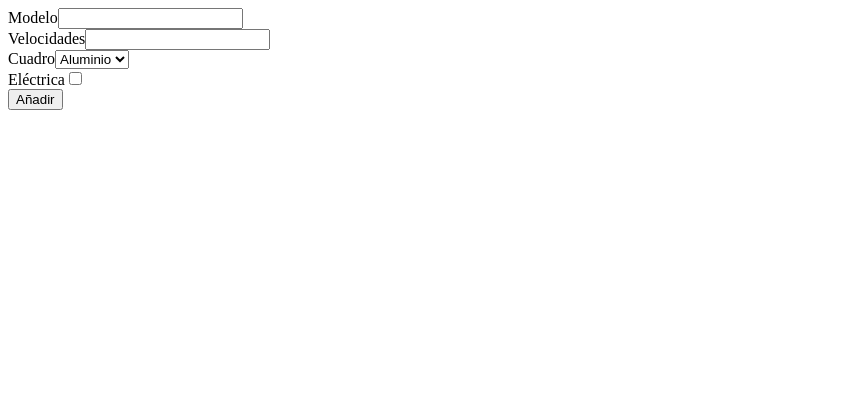
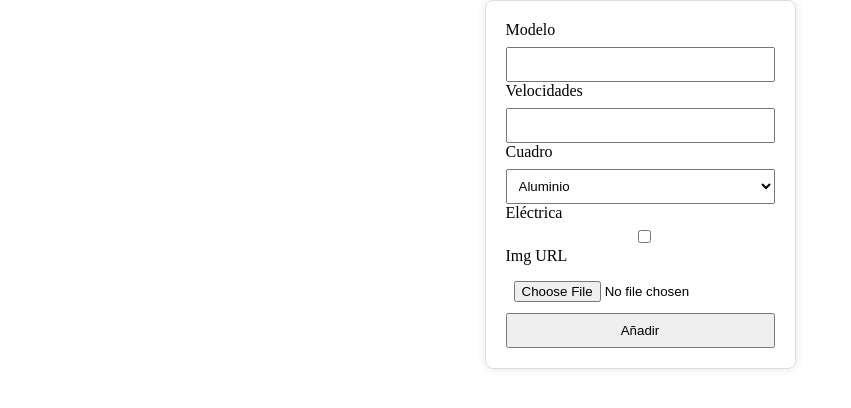
Before and after one commit to SarayAnta/proyecto05-museo, a React (Vite) app: page /NewItem in a window 1280 px wide. Shown: the top 408 px of the page, without its empty margins (0-851 px from the left). Built offline with nearby package versions, Linux system fonts and the light colour scheme.

Commit message:
css new item

```diff
--- a/src/App.jsx
+++ b/src/App.jsx
@@ -1,6 +1,6 @@
 import React from 'react';
 import Nav from './components/Nav';
-import NewItem from './components/NewItem';
+import NewItem from './components/newitem/NewItem';
 
 const App = () => {
   return (
--- /dev/null
+++ b/src/components/newitem/NewItem.css
@@ -0,0 +1,27 @@
+body {
+    margin: 0;
+    display: flex;
+    justify-content: center;
+}
+
+form {
+    max-width: 400px;
+    max-height: 500px;
+    margin: auto;
+    padding: 20px;
+    border: 1px solid #ddd;
+    border-radius: 8px;
+    box-shadow: 0 0 10px rgba(0, 0, 0, 0.1);
+  }
+
+label {
+    display: block;
+    margin-bottom: 5px;
+  }
+
+  input, select {
+    width: 100%;
+    padding: 8px;
+    margin-top: 3px;
+    box-sizing: border-box;
+  }
--- a/src/components/NewItem.jsx
+++ b/src/components/newitem/NewItem.jsx
@@ -1,5 +1,6 @@
 import React from 'react';
 import { useForm } from "react-hook-form";
+import './newitem.css';
 
 const NewItem = () => {
 
@@ -10,7 +11,7 @@ const NewItem = () => {
     }
 
     return(
-    <>
+    <div>
         <form onSubmit={handleSubmit(onSubmit)}>
             <div>
                 <label>Modelo</label>
@@ -33,9 +34,16 @@ const NewItem = () => {
                 <label>Eléctrica</label>
                 <input type="checkbox" {...register('eléctrica')} />
             </div>
+            <div>
+                <label htmlFor="imageUpload">Img URL</label>
+                <input
+                type="file"
+                accept="image/*"
+                />
+            </div>
             <input type="submit" value="Añadir"/>
         </form>
-    </>
+    </div>
 )}
 
 export default NewItem;
--- a/src/router/router.jsx
+++ b/src/router/router.jsx
@@ -1,7 +1,7 @@
 import { createBrowserRouter } from "react-router-dom";
 import Home from "../components/Home";
 import Contacto from "../components/Contacto";
-import NewItem from "../components/NewItem";
+import NewItem from "../components/newitem/NewItem";
 
 const router = createBrowserRouter([
     {
```
